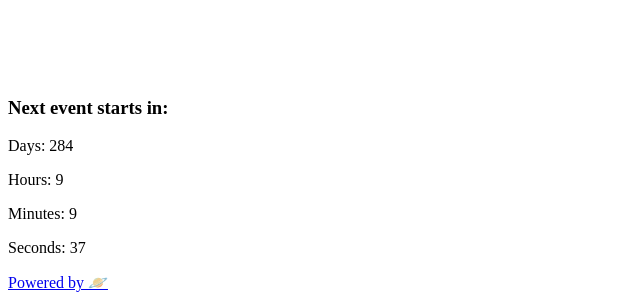
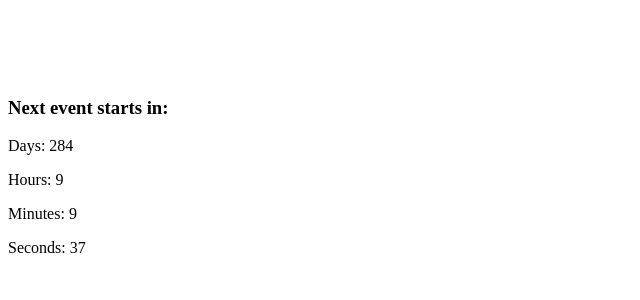
Before and after one commit to hendrikschafer/507, a Next.js app: page / in a window 1280 px wide. Shown: the part 1688-1988 px from the top of the page, without its empty margins (0-640 px from the left). After the commit the page ends 1961 px from the top, so only its background shows below. Built offline with nearby package versions, Linux system fonts and the light colour scheme.

Commit message:
removed redundancies

```diff
--- a/pages/index.js
+++ b/pages/index.js
@@ -62,12 +62,6 @@ export default function Home() {
             <p className="md:text-6xl text-4xl font-bold text-left">Seconds: {seconds}</p>
           </div>
         </div>
-
-        <div className="grid-flow-col inset-x-0 bottom-0 z-40">
-          <a className="z-40" href="https://www.narth.co.uk" target="_blank" rel="noopener noreferrer">
-            Powered by 🪐
-          </a>
-        </div>
       </main>
     </div>
   )
```
